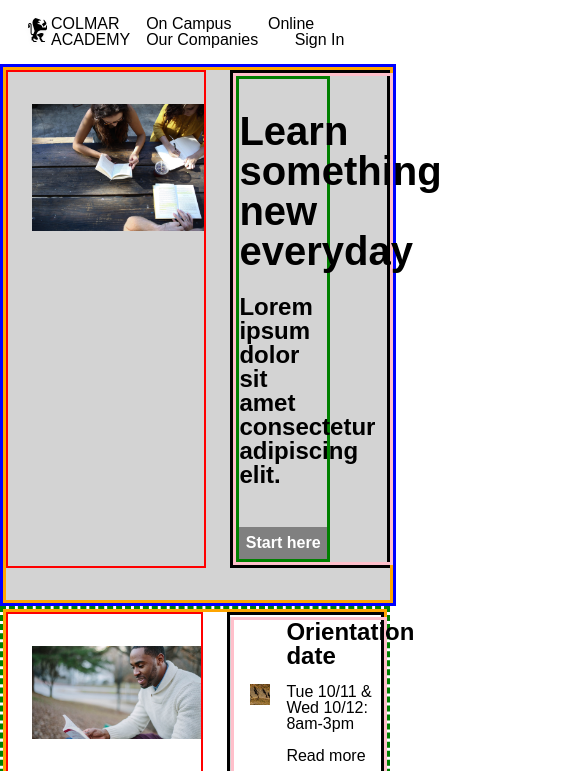
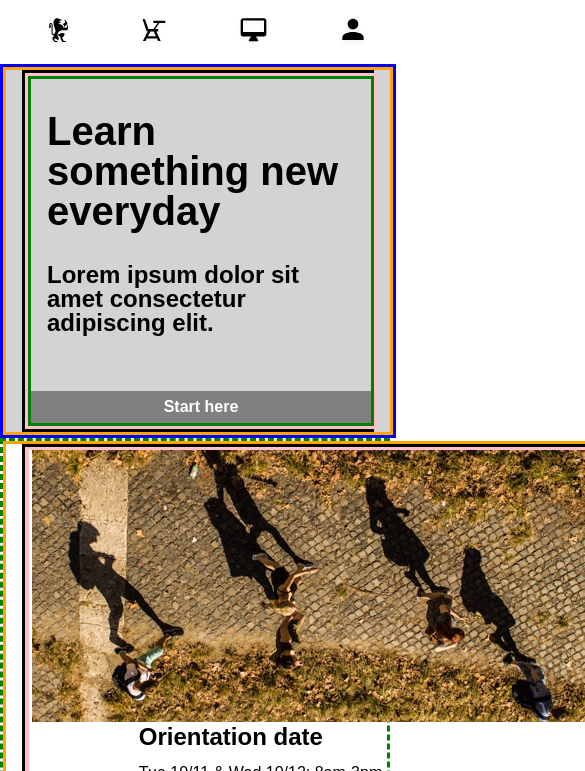
Before and after one commit to EJJB/Unit8CapstoneProject, a plain HTML site: page index.html in a window 390 px wide. Shown: the top 771 px of the page, 585 px wide, since content can reach past the window. Drawn offline with Linux system fonts and the light colour scheme.

Commit message:
working through mobile

```diff
--- a/Resources/css/style.css
+++ b/Resources/css/style.css
@@ -138,7 +138,7 @@ video {
   border: pink solid 3px;
 }
 
-.container2-img{
+.container2-img-desktop{
   display:inline-block;
   margin-left: 1rem;
   margin-top: 1rem;
@@ -196,6 +196,39 @@ nav li {
   padding: 1rem;
 }
 
+header .mobile {
+  display: none;
+}
+
+@media only screen and (max-width: 470px) {
+
+header .desktop {
+  display: none;
+}
+
+header .mobile {
+  display: block;
+  width: 100%;
+  height: 4rem;
+}
+
+header .content {
+  padding: .5rem 0;
+}
+
+header .mobile ul {
+  display: flex;
+  justify-content: space-around;
+  align-items: center;
+  width: 100%;
+}
+
+header .mobile li {
+  padding: 0;
+}
+
+}
+
 /*Banner*/
 
 .learn-new {
@@ -217,6 +250,50 @@ nav li {
   align-content: center;
 }
 
+@media only screen and (max-width: 470px) {
+.column-wrap {
+  flex-flow: column;
+  padding: 0;
+  margin: 0;
+}
+
+.column1{
+  width: auto;
+  padding: 0;
+}
+
+.container1-img{
+  padding: 0;
+  margin: 0;
+}
+
+.column2{
+  width: auto;
+  margin: 0 1rem;
+  padding: 0;
+}
+
+.column2-content{
+  width: auto;
+  padding: 0;
+  margin: 0;
+}
+
+.column2-content h1{
+  padding: 2rem 1rem;
+}
+
+.column2-content h2{
+  padding: 0 1rem;
+  padding-bottom: 1.5rem;
+}
+
+.button{
+  width: auto;
+}
+
+}
+
 /*Information*/
 
 .information{
@@ -224,6 +301,27 @@ nav li {
   border: dashed 3px green;
 }
 
+@media only screen and (max-width: 470px) {
+
+.column1{
+  display: none;
+}
+
+.container2{
+  flex-flow: column;
+}
+
+.container2-img-desktop{
+  display: none;
+}
+
+.container2-img-mobile{
+  width: auto;
+}
+
+
+
+}
 /*Courses*/
 
 .courses{
--- a/index.html
+++ b/index.html
@@ -12,7 +12,9 @@
   <!--Header-->
 
 <header>
-    <nav class="container">
+
+  <div class="header">
+    <nav class="desktop">
       <div>
         <img src="./resources/images/ic-logo.svg"/>
         <span><b>COLMAR</b> ACADEMY</span>
@@ -25,7 +27,17 @@
           <li>Sign In</li>
         </ul>
       </div>
-    </nav>
+    </div>
+  </nav>
+  <nav class="mobile">
+    <ul>
+      <li><a href="#"><img src="./resources/images/ic-logo.svg"/></a></li>
+      <li><a href="#"><img src="./resources/images/ic-on-campus.svg"></a></li>
+      <li><a href="#"><img src="./resources/images/ic-online.svg"></a></li>
+      <li><a href="#"><img src="./resources/images/ic-login.svg"></a></li>
+    </ul>
+  </nav>
+</div>
 </header>
 
 
@@ -76,8 +88,11 @@
       <div class="column2-border">
       <!--Orientation date-->
       <div class="container2">
-          <div class="container2-img">
+          <div class="container2-img-desktop">
             <img src="./resources/images/information-orientation.jpg" class="width35">
+          </div>
+          <div class="container2-img-mobile">
+            <img src="./resources/images/information-orientation-mobile.jpg">
           </div>
           <div class="container2-content">
             <h2>Orientation date</h2>
```
